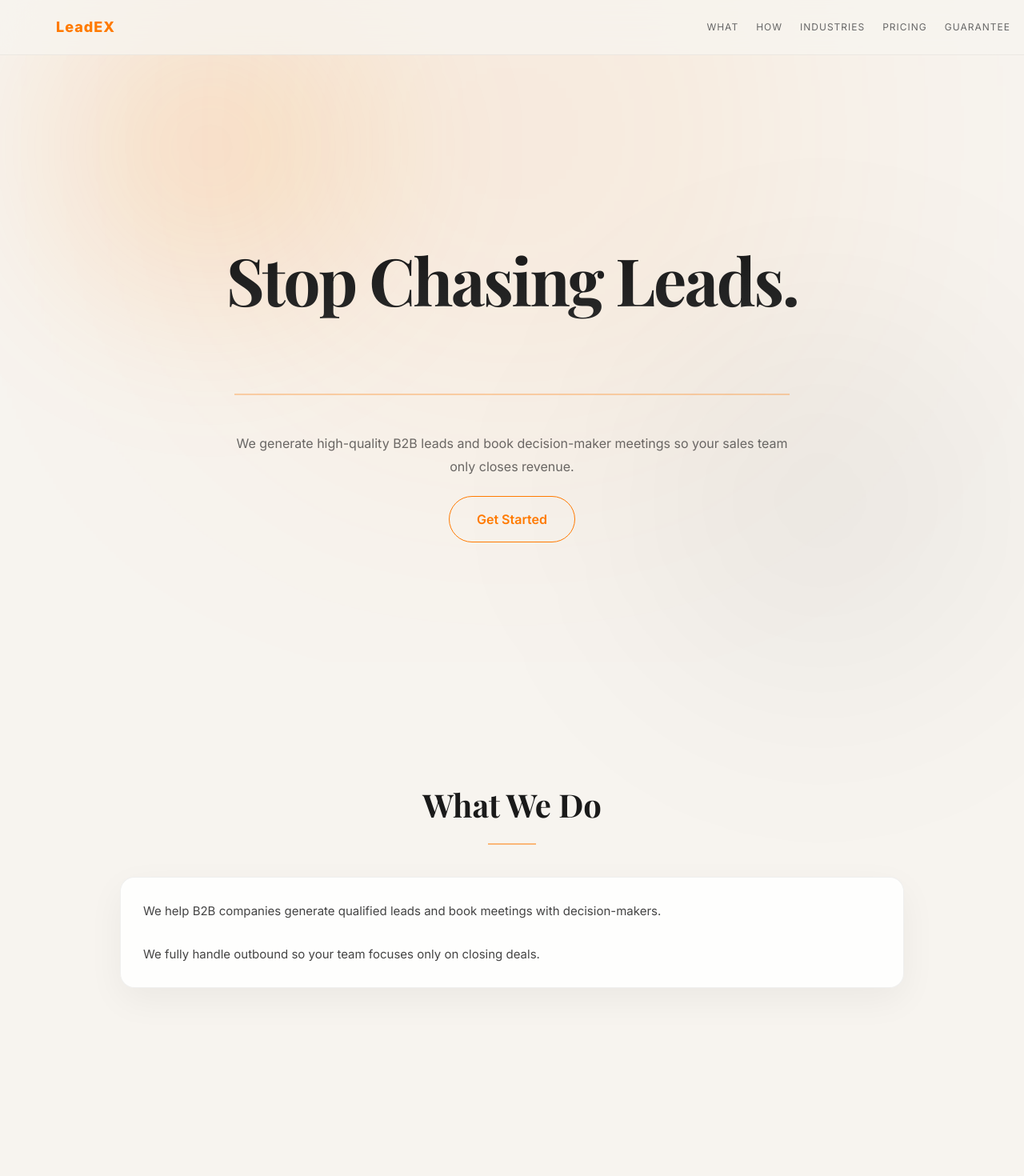
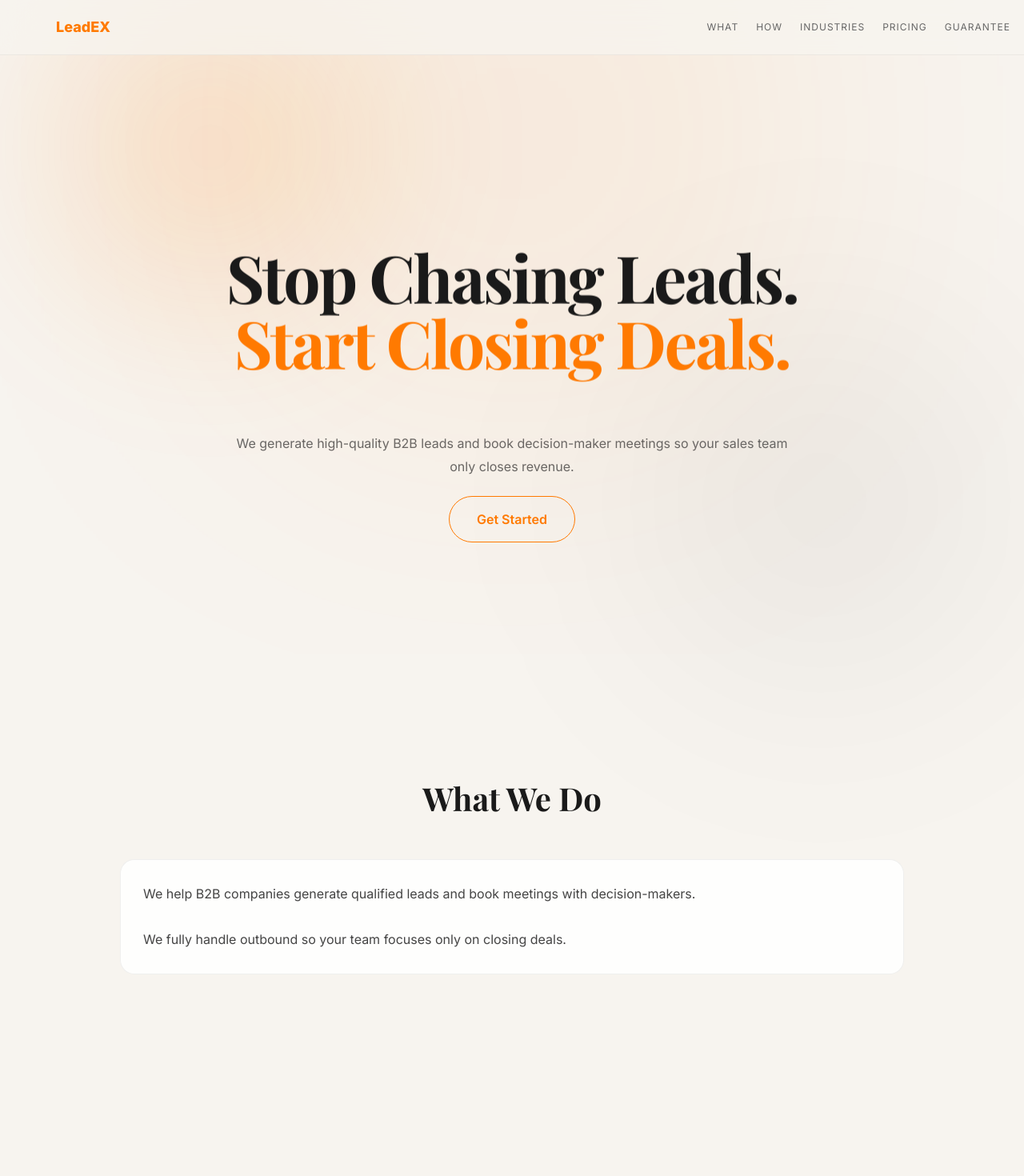
Before and after one commit to youssefamrr0582-debug/leadex-au, a React (Vite) app: page / in a window 1280 px wide. Shown: the top 1470 px of the page at 80% size. Built offline with nearby package versions, Linux system fonts and the light colour scheme.

Commit message:
Update styles.css

```diff
--- a/src/styles.css
+++ b/src/styles.css
@@ -1,8 +1,8 @@
 @import url('https://fonts.googleapis.com/css2?family=Inter:wght@300;400;600;800&family=Playfair+Display:wght@500;700&display=swap');
 
-/* =======================
+/* ======================
    BASE
-======================= */
+====================== */
 html {
   scroll-behavior: smooth;
 }
@@ -10,7 +10,7 @@ html {
 body {
   margin: 0;
   font-family: Inter, system-ui, Arial;
-  background: #f7f4ef; /* OFF-WHITE CORE */
+  background: #f7f4ef;
   color: #1a1a1a;
   line-height: 1.8;
   -webkit-font-smoothing: antialiased;
@@ -18,11 +18,9 @@ body {
   overflow-x: hidden;
 }
 
-/* =======================
-   CINEMATIC LIGHTING (3D FEEL)
-======================= */
-
-/* orange ambient glow */
+/* ======================
+   LIGHTING (3D FEEL)
+====================== */
 body::before {
   content: "";
   position: fixed;
@@ -36,7 +34,6 @@ body::before {
   z-index: 0;
 }
 
-/* soft neutral shadow light */
 body::after {
   content: "";
   position: fixed;
@@ -50,15 +47,14 @@ body::after {
   z-index: 0;
 }
 
-/* keep content above lights */
 .app, .nav, .hero, .section {
   position: relative;
   z-index: 2;
 }
 
-/* =======================
+/* ======================
    NAV
-======================= */
+====================== */
 .nav {
   position: fixed;
   top: 0;
@@ -74,20 +70,15 @@ body::after {
   transition: 0.3s ease;
 }
 
-.nav:hover {
-  transform: translateY(1px);
-}
-
 .logo {
   font-weight: 900;
   font-size: 18px;
   color: #ff7a00;
-  letter-spacing: 1px;
 }
 
-/* =======================
+/* ======================
    LINKS
-======================= */
+====================== */
 .links {
   display: flex;
   gap: 22px;
@@ -100,7 +91,6 @@ body::after {
   color: #666;
   text-decoration: none;
   position: relative;
-  transition: 0.2s;
 }
 
 .links a::after {
@@ -122,9 +112,9 @@ body::after {
   width: 100%;
 }
 
-/* =======================
+/* ======================
    HERO
-======================= */
+====================== */
 .hero {
   text-align: center;
   padding: 240px 20px 140px;
@@ -138,25 +128,12 @@ body::after {
   font-weight: 700;
   letter-spacing: -2.5px;
   line-height: 1;
-  animation: fadeUp 1s ease forwards, floatText 6s ease-in-out infinite;
-  background: linear-gradient(180deg, #1a1a1a, #333);
-  -webkit-background-clip: text;
-  -webkit-text-fill-color: transparent;
+  animation: fadeUp 1s ease forwards, floatText 5s ease-in-out infinite;
 }
 
 .hero span {
   color: #ff7a00;
-  position: relative;
-}
-
-.hero span::after {
-  content: "";
-  position: absolute;
-  width: 100%;
-  height: 2px;
-  background: rgba(255,122,0,0.3);
-  bottom: -8px;
-  left: 0;
+  animation: pulseOrange 3s ease-in-out infinite;
 }
 
 .hero p {
@@ -166,7 +143,6 @@ body::after {
   font-size: 16px;
 }
 
-/* glow core */
 .hero::before {
   content: "";
   position: absolute;
@@ -181,9 +157,9 @@ body::after {
   animation: floatGlow 10s ease-in-out infinite;
 }
 
-/* =======================
+/* ======================
    CTA
-======================= */
+====================== */
 .cta {
   display: inline-block;
   padding: 14px 34px;
@@ -193,8 +169,6 @@ body::after {
   text-decoration: none;
   font-weight: 600;
   transition: 0.3s;
-  position: relative;
-  overflow: hidden;
 }
 
 .cta:hover {
@@ -203,14 +177,13 @@ body::after {
   transform: translateY(-3px);
 }
 
-/* =======================
+/* ======================
    SECTIONS
-======================= */
+====================== */
 .section {
   padding: 110px 20px;
   max-width: 980px;
   margin: auto;
-  position: relative;
 }
 
 .section h2 {
@@ -220,74 +193,73 @@ body::after {
   margin-bottom: 40px;
 }
 
-.section h2::after {
-  content: "";
-  width: 60px;
-  height: 2px;
-  background: #ff7a00;
-  display: block;
-  margin: 12px auto 0;
-  opacity: 0.5;
-}
-
-/* =======================
-   CARD (3D + PREMIUM)
-======================= */
+/* ======================
+   CARD (ALIVE + 3D)
+====================== */
 .card {
   background: rgba(255,255,255,0.85);
   border: 1px solid rgba(0,0,0,0.06);
   border-radius: 18px;
   padding: 28px;
-  font-size: 15px;
   color: #444;
-  box-shadow: 0 15px 45px rgba(0,0,0,0.05);
-  transition: 0.4s ease;
-  transform-style: preserve-3d;
   position: relative;
   overflow: hidden;
+  transition: 0.4s ease;
+  animation: cardFloat 6s ease-in-out infinite;
 }
 
-/* shine sweep */
+/* orange glow */
+.card::after {
+  content: "";
+  position: absolute;
+  width: 200px;
+  height: 200px;
+  background: rgba(255,122,0,0.12);
+  filter: blur(50px);
+  top: -60px;
+  right: -60px;
+  opacity: 0;
+  transition: 0.4s;
+}
+
+/* shine */
 .card::before {
   content: "";
   position: absolute;
   inset: 0;
-  background: linear-gradient(
-    120deg,
-    transparent,
-    rgba(255,122,0,0.08),
-    transparent
-  );
-  transform: translateX(-100%);
+  background: linear-gradient(120deg, transparent, rgba(255,122,0,0.08), transparent);
+  transform: translateX(-120%);
   transition: 0.6s;
 }
 
-.card:hover::before {
-  transform: translateX(100%);
+.card:hover {
+  transform: translateY(-10px) scale(1.02);
+  border-color: rgba(255,122,0,0.35);
+  box-shadow: 0 30px 80px rgba(0,0,0,0.08);
 }
 
-.card:hover {
-  transform: perspective(900px) rotateX(6deg) rotateY(-6deg) translateY(-8px);
-  box-shadow: 0 30px 80px rgba(0,0,0,0.08);
-  border-color: rgba(255,122,0,0.35);
+.card:hover::before {
+  transform: translateX(120%);
 }
 
-/* card text hierarchy */
+.card:hover::after {
+  opacity: 1;
+}
+
+/* card text */
 .card b {
   color: #ff7a00;
-  font-size: 16px;
   display: block;
   margin-bottom: 6px;
 }
 
 .card p {
   color: #5a5a5a;
-  font-size: 14px;
 }
 
-/* =======================
+/* ======================
    INPUTS
-======================= */
+====================== */
 input, textarea {
   width: 100%;
   padding: 12px;
@@ -295,18 +267,16 @@ input, textarea {
   border: none;
   border-bottom: 1px solid #ddd;
   background: transparent;
-  font-size: 14px;
   outline: none;
-  transition: 0.2s;
 }
 
 input:focus, textarea:focus {
   border-bottom: 1px solid #ff7a00;
 }
 
-/* =======================
+/* ======================
    FOOTER
-======================= */
+====================== */
 .footer {
   text-align: center;
   padding: 70px;
@@ -314,9 +284,9 @@ input:focus, textarea:focus {
   color: #888;
 }
 
-/* =======================
+/* ======================
    ANIMATIONS
-======================= */
+====================== */
 @keyframes fadeUp {
   from { opacity: 0; transform: translateY(40px); }
   to { opacity: 1; transform: translateY(0); }
@@ -332,6 +302,16 @@ input:focus, textarea:focus {
   50% { transform: translateY(-8px); }
 }
 
+@keyframes pulseOrange {
+  0%,100% { transform: translateY(0); opacity: 1; }
+  50% { transform: translateY(-3px); opacity: 0.85; }
+}
+
+@keyframes cardFloat {
+  0%,100% { transform: translateY(0px); }
+  50% { transform: translateY(-4px); }
+}
+
 @keyframes floatLight1 {
   0%,100% { transform: translate(0,0) scale(1); }
   50% { transform: translate(120px, 80px) scale(1.1); }
```
